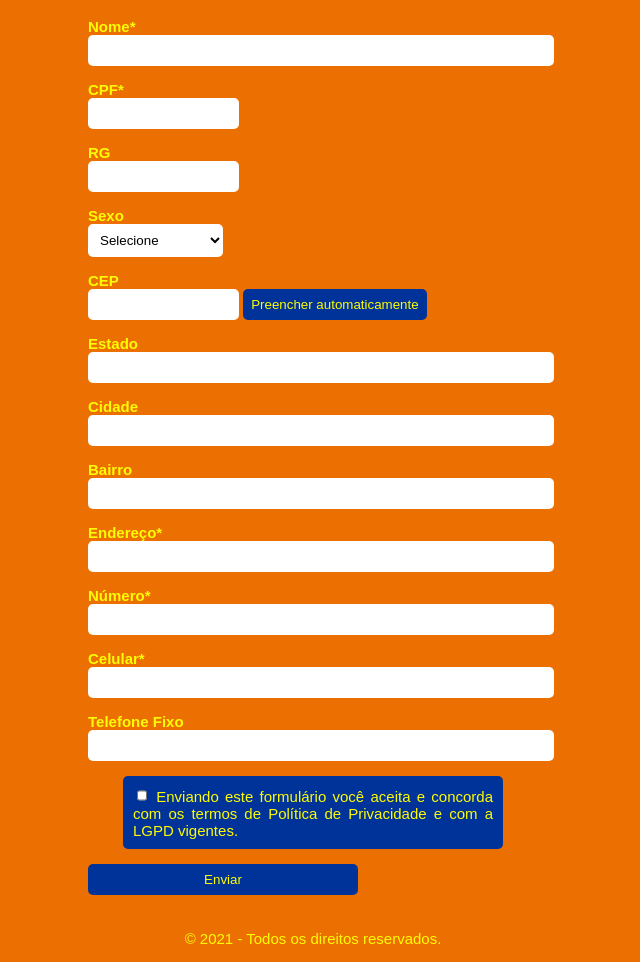
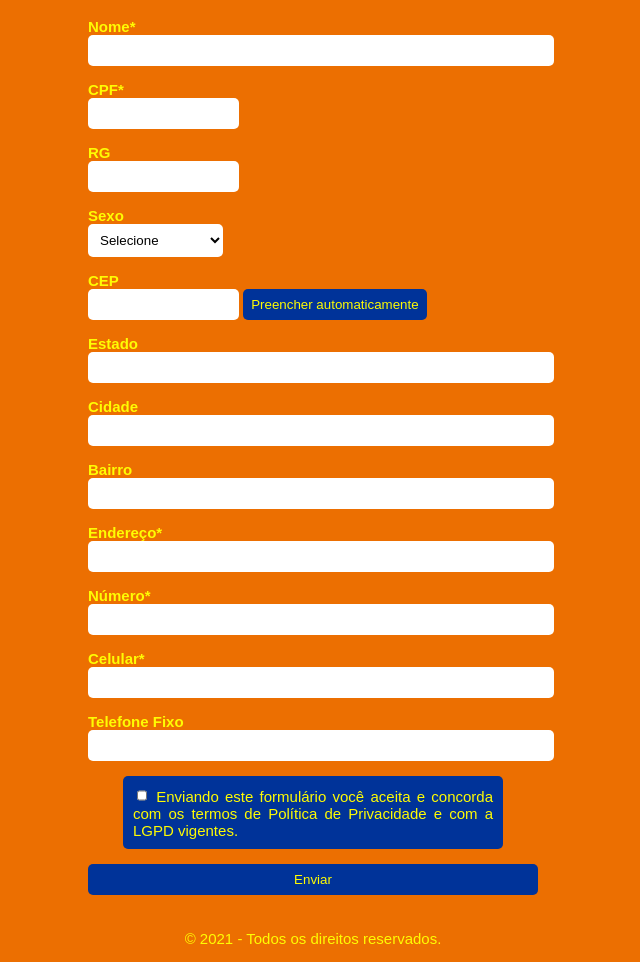
Before and after one commit to danrusman/formulario-cadastro-pessoal, a plain HTML site: page index.html in a window 1280 px wide. Shown: the part 283-1245 px from the top of the page, without its empty margins (327-967 px from the left). Drawn offline with Linux system fonts and the light colour scheme.

Commit message:
Update style.css

```diff
--- a/css/style.css
+++ b/css/style.css
@@ -68,14 +68,13 @@ label {
 }
 
 #enviar {
-    width: 60%;
+    width: 100%;
     background: #003399;
     border: none;
     color: #fefc03;
     border-radius: 5px;
     padding: 8px;
     margin: 0 0 20px 0;
-    align-self: center;
 }
 
 #enviar:hover, #buscarCep:hover {
```
